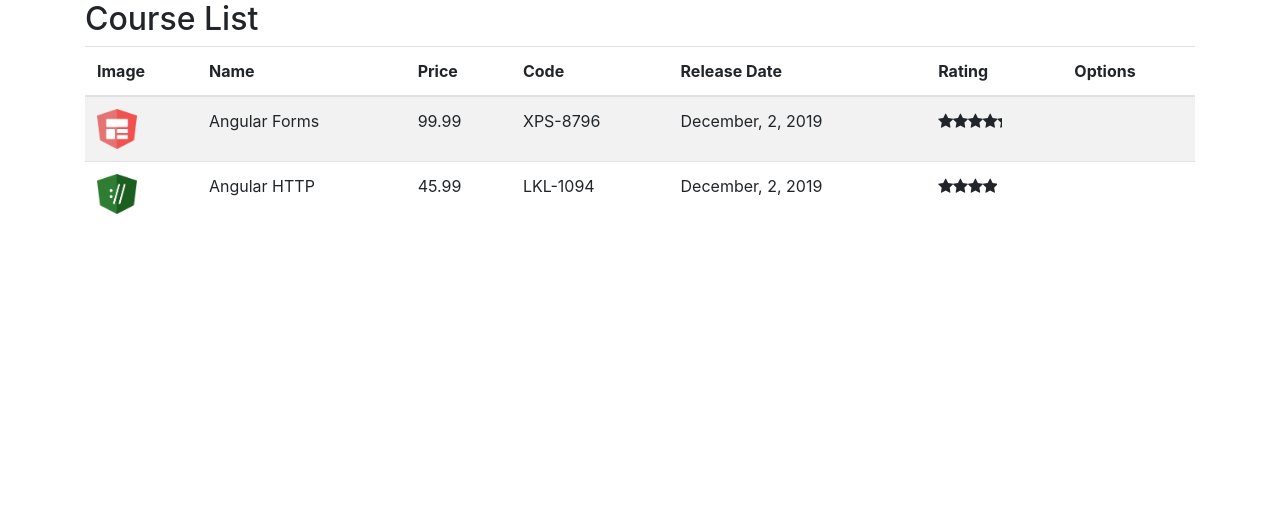
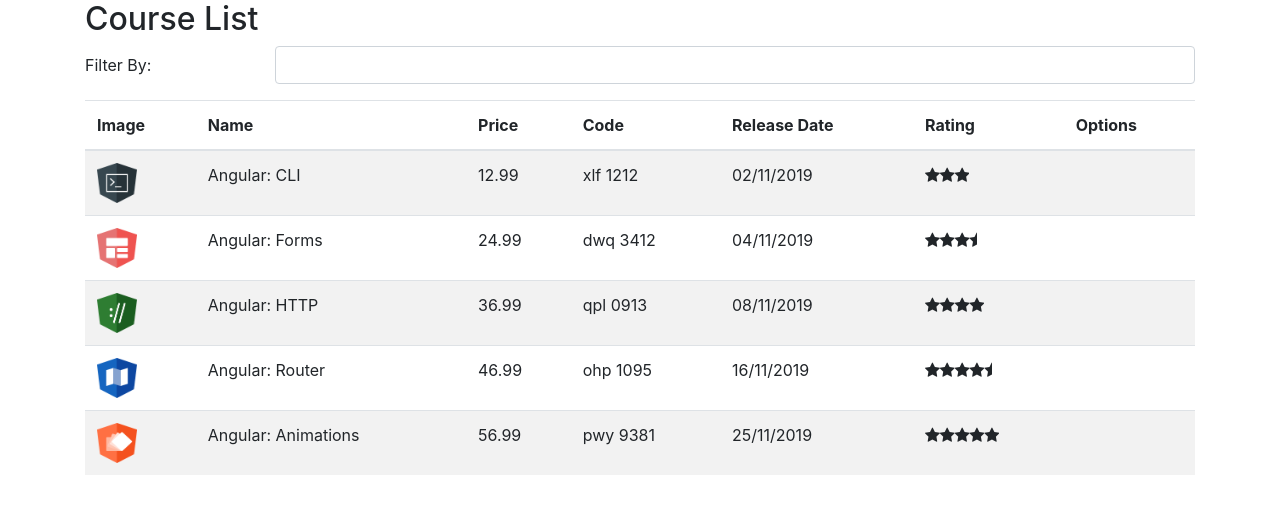
Before and after one commit to raulmss/quarentine_studies, an Angular app in the folder AngulaJS/course-manager/: page / in a window 1280 px wide. Shown: the top 514 px of the page. Built offline with nearby package versions, Linux system fonts and the light colour scheme.

Commit message:
Adding filter and customized pipes

```diff
--- a/AngulaJS/course-manager/src/app/app.module.ts
+++ b/AngulaJS/course-manager/src/app/app.module.ts
@@ -5,13 +5,15 @@
 
 import { AppComponent } from './app.component';
 import { CourseListComponent } from './courses/course-list.component';
-import {StarComponent} from './star/star.component'
+import {StarComponent} from './star/star.component';
+import {ReplacePipe} from './pipe/replace.pipe'
 
 @NgModule({
   declarations: [
     AppComponent,
     CourseListComponent,
-    StarComponent
+    StarComponent,
+    ReplacePipe
   ],
   imports: [
     BrowserModule,
--- a/AngulaJS/course-manager/src/app/courses/course-list.component.html
+++ b/AngulaJS/course-manager/src/app/courses/course-list.component.html
@@ -1,4 +1,14 @@
 <h2> Course List </h2>
+
+<div class="form-group row">
+
+    <label class="col-sm-2 col-form-label">Filter By:</label>
+
+    <div class="col-sm-10">
+        <input [(ngModel)]="filter" class="form-control">
+    </div>
+
+</div>
 
 <table class="table table-striped">
     <thead>
@@ -13,12 +23,12 @@
         </tr>
     </thead>
     <tbody>
-        <tr *ngFor="let course of courses">
+        <tr *ngFor="let course of filteredCourses">
             <td><img [src]="course.imageUrl" width="40" height="40"></td>
             <td>{{ course.name}}</td>
             <td>{{ course.price}}</td>
-            <td>{{ course.code}}</td>
-            <td>{{ course.releaseDate}}</td>
+            <td>{{ course.code | lowercase | replace: '-': ' '}}</td>
+            <td>{{ course.releaseDate | date: 'dd/MM/yyyy'}}</td>
             <td>
                 <app-star [ratings]="course.rating"></app-star>
             </td>
--- a/AngulaJS/course-manager/src/app/courses/course-list.component.ts
+++ b/AngulaJS/course-manager/src/app/courses/course-list.component.ts
@@ -1,5 +1,6 @@
 import { Component, OnInit } from '@angular/core';
-import {Course} from './course'
+import {Course} from './course';
+import {CourseService} from'./course.service';
 
 @Component({
     selector: 'app-course-list',
@@ -7,32 +8,27 @@
 })
 export class CourseListComponent implements OnInit{
 
-    courses: Course[] = [];
+    filteredCourses: Course[] = [];
+
+    _courses: Course[] = [];
+
+    _filterBy: string; //variavel que fica somente no componente. Por isso o "_".
+
+    constructor(private courseService: CourseService){}
 
     ngOnInit(): void {
-        this.courses = [
-            {
-                id: 1,
-                name: 'Angular Forms',
-                imageUrl: '/assets/images/forms.png',
-                price: 99.99,
-                code: 'XPS-8796',
-                duration: 120,
-                rating: 4.3,
-                releaseDate: 'December, 2, 2019'
-            },
-            {
-                id: 2,
-                name: 'Angular HTTP',
-                imageUrl: '/assets/images/http.png',
-                price: 45.99,
-                code: 'LKL-1094',
-                duration: 80,
-                rating: 4,
-                releaseDate: 'December, 2, 2019'
-            }
-        ]
+        this._courses = this.courseService.retrieveAll();
+        this.filteredCourses = this._courses;
     }
 
+    set filter(value: string) {
+        this._filterBy = value;
+
+        this.filteredCourses = this._courses.filter((course: Course) => course.name.toLocaleLowerCase().indexOf(this._filterBy.toLocaleLowerCase()) > -1);
+    }
+
+    get filter(){
+        return this._filterBy;
+    }
 
 }
--- /dev/null
+++ b/AngulaJS/course-manager/src/app/courses/course.service.ts
@@ -0,0 +1,71 @@
+import {Course} from './course';
+import {Injectable} from '@angular/core'
+
+@Injectable({
+    providedIn: 'root'
+})
+
+export class CourseService {
+
+        retrieveAll(): Course[]{
+            return COURSES;
+        }
+
+}
+var COURSES: Course[] = [
+    {
+        id: 1,
+        name: 'Angular: CLI',
+        releaseDate: 'November 2, 2019',
+        description: 'Neste curso, os alunos irão obter um grande conhecimento nos principais recursos do CLI.',
+        duration: 120,
+        code: 'XLF-1212',
+        rating: 3,
+        price: 12.99,
+        imageUrl: '/assets/images/cli.png',
+    },
+    {
+        id: 2,
+        name: 'Angular: Forms',
+        releaseDate: 'November 4, 2019',
+        description: 'Neste curso, os alunos irão obter um conhecimento aprofundado sobre os recursos disponíveis no módulo de Forms.',
+        duration: 80,
+        code: 'DWQ-3412',
+        rating: 3.5,
+        price: 24.99,
+        imageUrl: '/assets/images/forms.png',
+    },
+    {
+        id: 3,
+        name: 'Angular: HTTP',
+        releaseDate: 'November 8, 2019',
+        description: 'Neste curso, os alunos irão obter um conhecimento aprofundado sobre os recursos disponíveis no módulo de HTTP.',
+        duration: 80,
+        code: 'QPL-0913',
+        rating: 4.0,
+        price: 36.99,
+        imageUrl: '/assets/images/http.png',
+    },
+    {
+        id: 4,
+        name: 'Angular: Router',
+        releaseDate: 'November 16, 2019',
+        description: 'Neste curso, os alunos irão obter um conhecimento aprofundado sobre os recursos disponíveis no módulo de Router.',
+        duration: 80,
+        code: 'OHP-1095',
+        rating: 4.5,
+        price: 46.99,
+        imageUrl: '/assets/images/router.png',
+    },
+    {
+        id: 5,
+        name: 'Angular: Animations',
+        releaseDate: 'November 25, 2019',
+        description: 'Neste curso, os alunos irão obter um conhecimento aprofundado sobre os recursos disponíveis sobre Animation.',
+        duration: 80,
+        code: 'PWY-9381',
+        rating: 5,
+        price: 56.99,
+        imageUrl: '/assets/images/animations.png',
+    }
+];
--- a/AngulaJS/course-manager/src/app/courses/course.ts
+++ b/AngulaJS/course-manager/src/app/courses/course.ts
@@ -7,4 +7,5 @@
     duration: number;
     rating: number;
     releaseDate: string;
+    description: string;
 }
--- /dev/null
+++ b/AngulaJS/course-manager/src/app/pipe/replace.pipe.ts
@@ -0,0 +1,12 @@
+import{Pipe, PipeTransform} from '@angular/core';
+
+@Pipe({
+    name: 'replace'
+})
+export class ReplacePipe implements PipeTransform{
+
+    transform(value: string, char: string, valueToReplace: string){
+        return value.replace(char, valueToReplace);
+    }
+
+}
```
